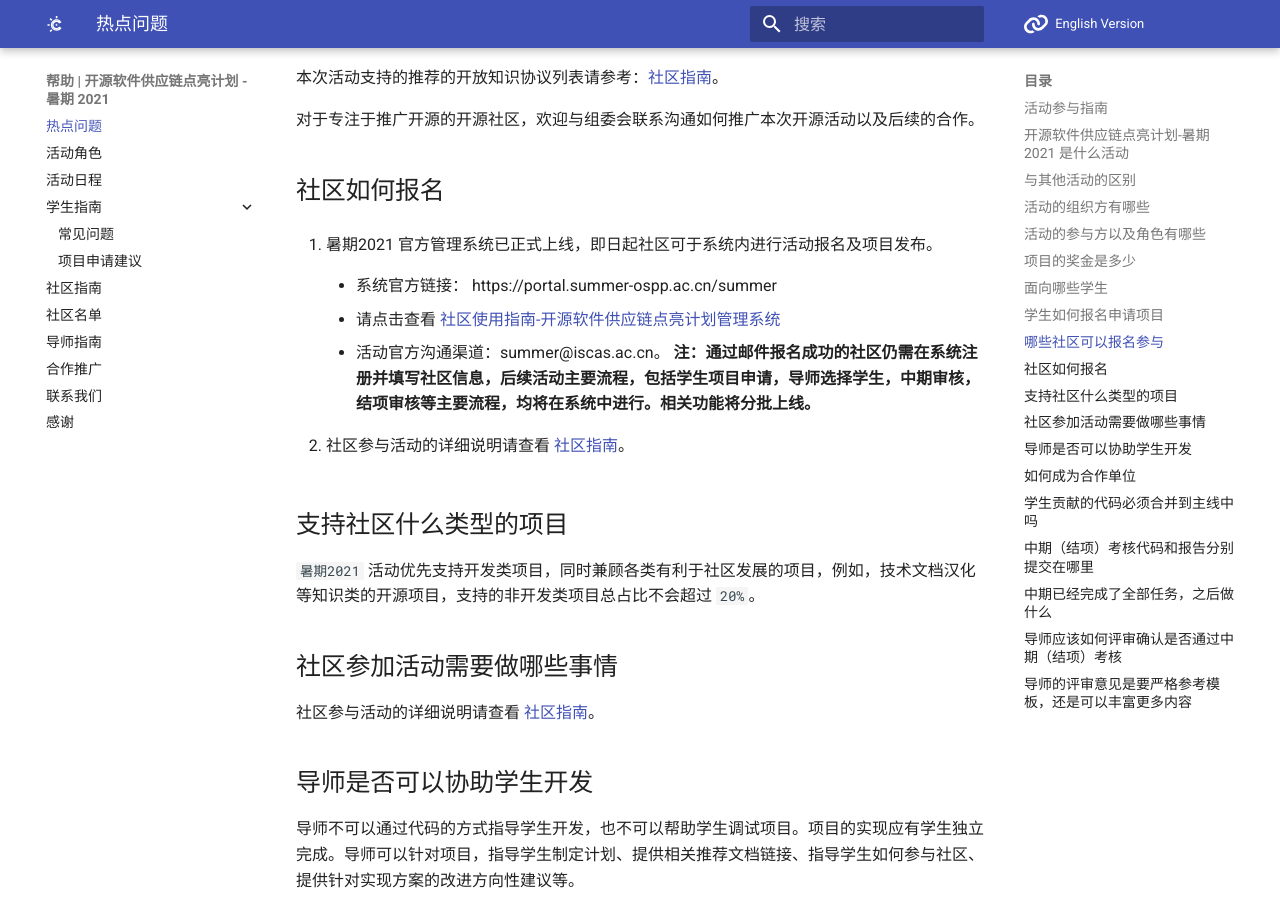
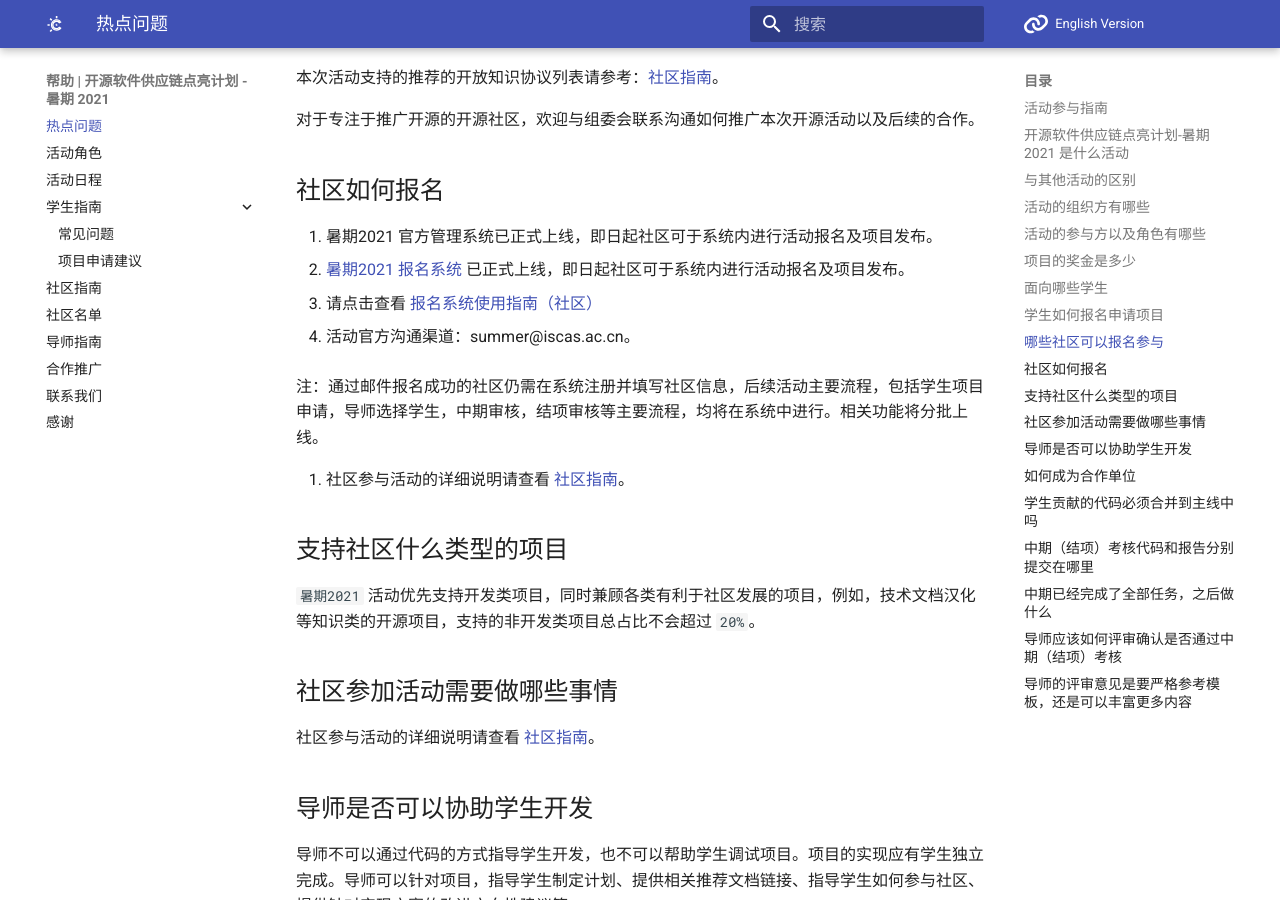
Before and after one commit to summer-ospp/help, an MkDocs documentation site: the page built from docs/index.md, in a window 1280 px wide and 900 px high, scrolled down 2293 px. Built offline with MkDocs 1.6.1 and Material for MkDocs 9.7.7, drawn with Linux system fonts in a browser that asks for light colours; comment, search, counter and statistics services are not loaded.

Commit message:
Update index.md

```diff
--- a/docs/index.md
+++ b/docs/index.md
@@ -75,13 +75,13 @@
 ## 社区如何报名
 
 1. 暑期2021 官方管理系统已正式上线，即日起社区可于系统内进行活动报名及项目发布。
+- [暑期2021 报名系统](https://portal.summer-ospp.ac.cn/summer/login) 已正式上线，即日起社区可于系统内进行活动报名及项目发布。
 
-    - 系统官方链接： https://portal.summer-ospp.ac.cn/summer
+  - 请点击查看 [报名系统使用指南（社区）](./assets/组织使用指南-开源软件供应链点亮计划管理系统.pdf)
 
-    - 请点击查看 [社区使用指南-开源软件供应链点亮计划管理系统](https://github.com/summer-ospp/help/blob/main/docs/assets/%E7%BB%84%E7%BB%87%E4%BD%BF%E7%94%A8%E6%8C%87%E5%8D%97-%E5%BC%80%E6%BA%90%E8%BD%AF%E4%BB%B6%E4%BE%9B%E5%BA%94%E9%93%BE%E7%82%B9%E4%BA%AE%E8%AE%A1%E5%88%92%E7%AE%A1%E7%90%86%E7%B3%BB%E7%BB%9F.pdf)
+  - 活动官方沟通渠道：summer@iscas.ac.cn。
 
-    - 活动官方沟通渠道：summer@iscas.ac.cn。
-**注：通过邮件报名成功的社区仍需在系统注册并填写社区信息，后续活动主要流程，包括学生项目申请，导师选择学生，中期审核，结项审核等主要流程，均将在系统中进行。相关功能将分批上线。**
+  注：通过邮件报名成功的社区仍需在系统注册并填写社区信息，后续活动主要流程，包括学生项目申请，导师选择学生，中期审核，结项审核等主要流程，均将在系统中进行。相关功能将分批上线。
 
 2. 社区参与活动的详细说明请查看 [社区指南](community.md)。
 
```
